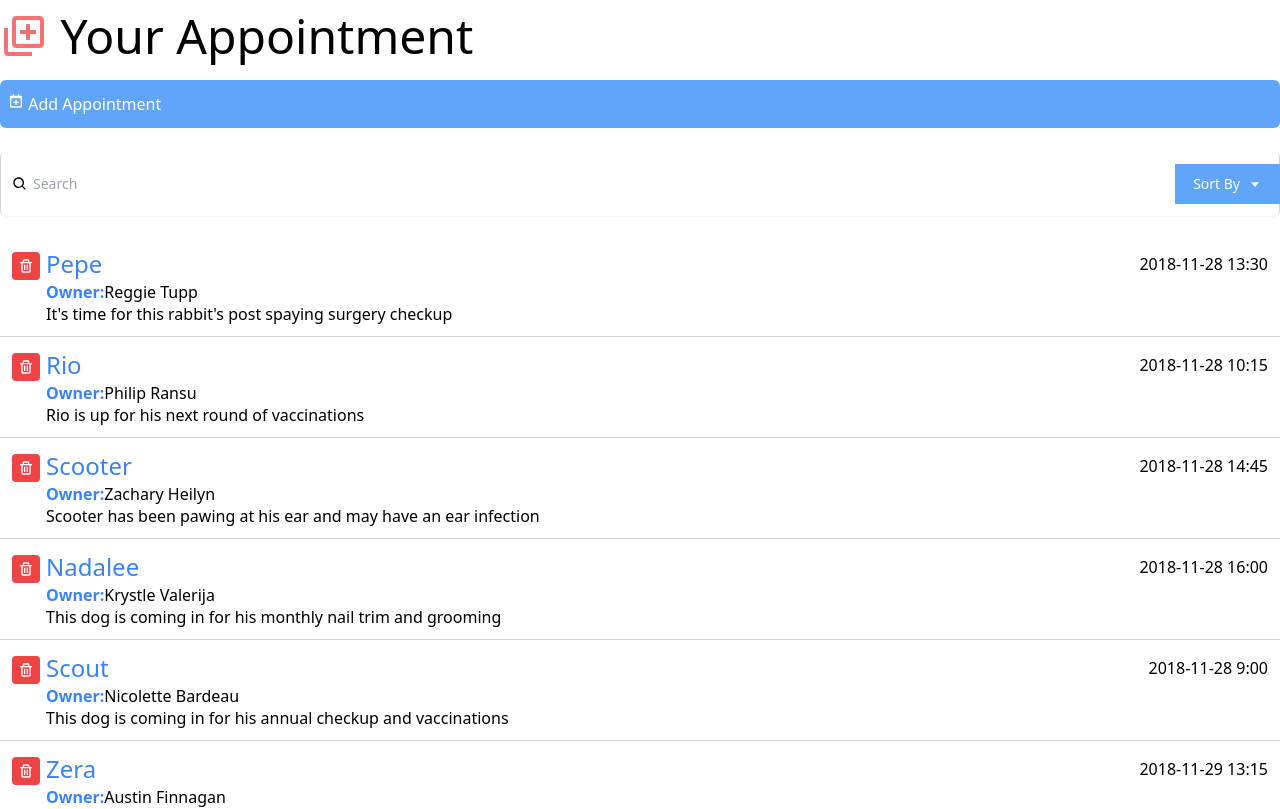
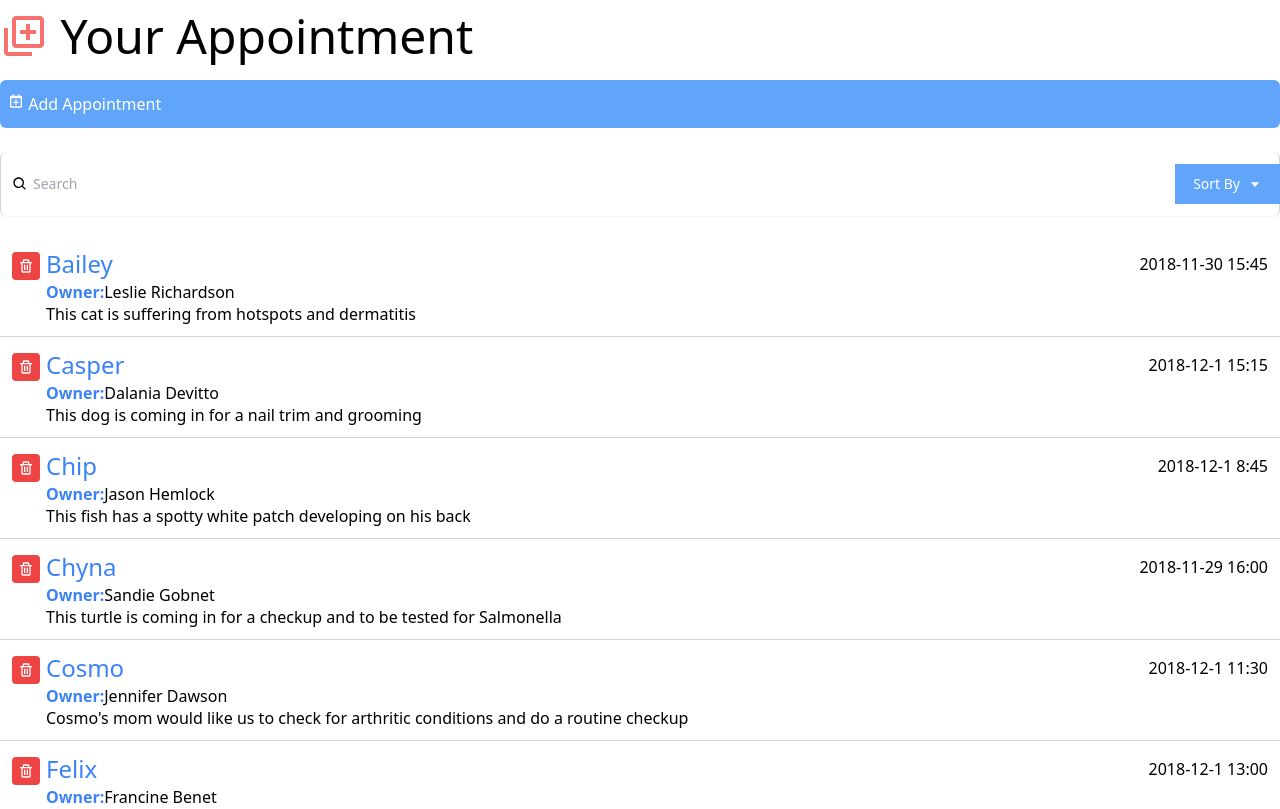
Before and after one commit to ajewoleOlugbenga/crm-calendar, a React (Create React App) app: page / in a window 1280 px wide. Shown: the top 809 px of the page. Built offline with nearby package versions, Linux system fonts and the light colour scheme.

Commit message:
"Add sorting functionality to Search component: pass sortBy, sortOrder as props to DropDown and update onSortBy, onSortOrder handlers"

```diff
--- a/src/App.js
+++ b/src/App.js
@@ -4,8 +4,10 @@ import AddAppointment from "./components/AddAppointment";
 import { useEffect, useState } from "react";
 
 const App = () => {
-  const [query, setQuery] = useState("")
+  const [query, setQuery] = useState("");
   const [appointmentList, setAppointmentList] = useState([]);
+  const [sortBy, setSortBy] = useState("petName");
+  const [sortOrder, setSortOrder] = useState("asc");
   const [loading, setLoading] = useState(false);
 
   useEffect(() => {
@@ -25,19 +27,25 @@ const App = () => {
     );
   };
 
-  const filteredAppointment =
-    appointmentList.filter((item) => {
+  const filteredAppointment = appointmentList
+    .filter((item) => {
       return (
         item.petName.toLowerCase().includes(query.toLowerCase()) ||
         item.aptNotes.toLowerCase().includes(query.toLowerCase()) ||
         item.aptDate.toLowerCase().includes(query.toLowerCase()) ||
         item.ownerName.toLowerCase().includes(query.toLowerCase())
-      )
+      );
     })
+    .sort((a, b) => {
+      const order = sortOrder === "asc" ? 1 : -1;
+      return a[sortBy].toLowerCase() < b[sortBy].toLowerCase()
+        ? -1 * order
+        : 1 * order;
+    });
 
   const changeQuery = (event) => {
-    setQuery(event.target.value)
-  }
+    setQuery(event.target.value);
+  };
 
   return (
     <div className="App container mx-auto mt-3 font-thin">
@@ -46,7 +54,14 @@ const App = () => {
         Appointment
       </h1>
       <AddAppointment />
-      <Search Query={query} onQueryChange={changeQuery}/>
+      <Search
+        Query={query}
+        onQueryChange={changeQuery}
+        sortBy
+        sortOrder
+        onSortOrder={(mySort) => setSortOrder(mySort)}
+        onSortBy={(mySort) => setSortBy(mySort)}
+      />
       <ul className="divide-y divide-gray-300">
         {filteredAppointment.map((appoint) => (
           <li key={appoint.id} className="px-3 py-3 flex items-start">
```
